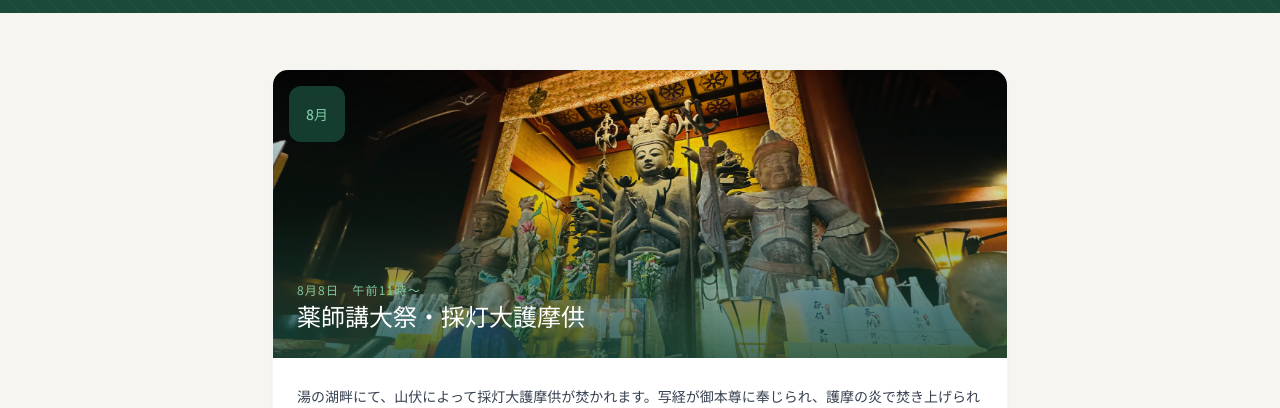
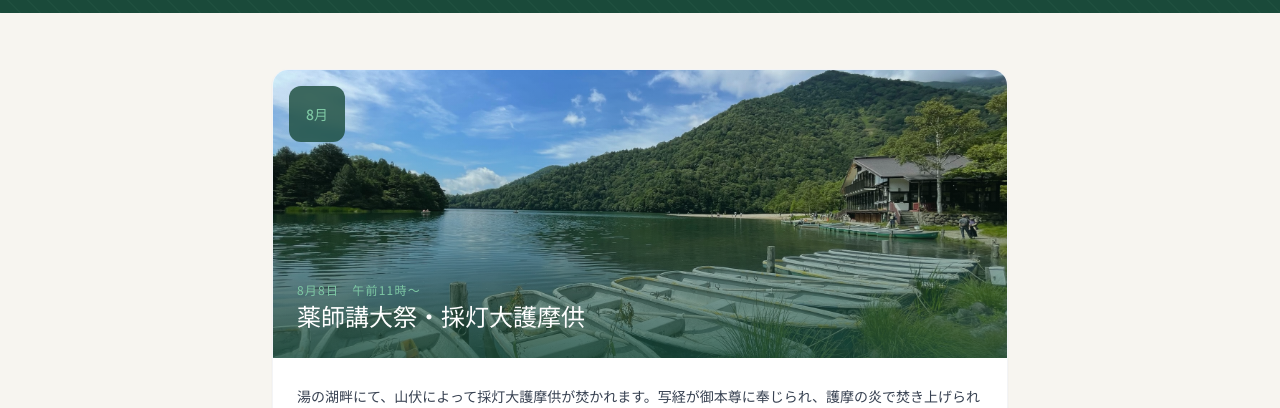
Before and after one commit to tachikikannon/tachikikannon, a Next.js app: page /onsenji/events in a window 1280 px wide. Shown: the part 343-751 px from the top of the page. Built offline with nearby package versions, Linux system fonts and the light colour scheme; no server answers; the database is empty.

Commit message:
Give each event its own photo on the 温泉寺 events list page
薬師講大祭 and 節分大祭 cards both used the generic gyouji.JPEG placeholder; swap in each event's own hero photo instead.

```diff
--- a/src/app/onsenji/events/page.tsx
+++ b/src/app/onsenji/events/page.tsx
@@ -27,7 +27,7 @@ const DEFAULT_EVENTS = [
     desc: '新年の邪気を払い、福を招く節分の法要です。豆まきや護摩供を通じて、参拝者の一年の健康と幸福をお祈りします。',
   },
 ]
-const EVENT_IMAGES = ['/images/gyouji.JPEG', '/images/gyouji.JPEG']
+const EVENT_IMAGES = ['/images/温泉寺法楽/saitougoma-onsen.JPEG', '/images/温泉寺節分/onsenji-setubun-hiro.JPG']
 const EVENT_ALTS = ['薬師講大祭・採灯大護摩供', '節分大祭']
 const EVENT_HREFS = ['/onsenji/events/yakushiko', '/onsenji/events/setsubun']
 const EVENT_APPLIES = ['/onsenji/events/yakushiko/apply', '/onsenji/events/setsubun/apply']
```
